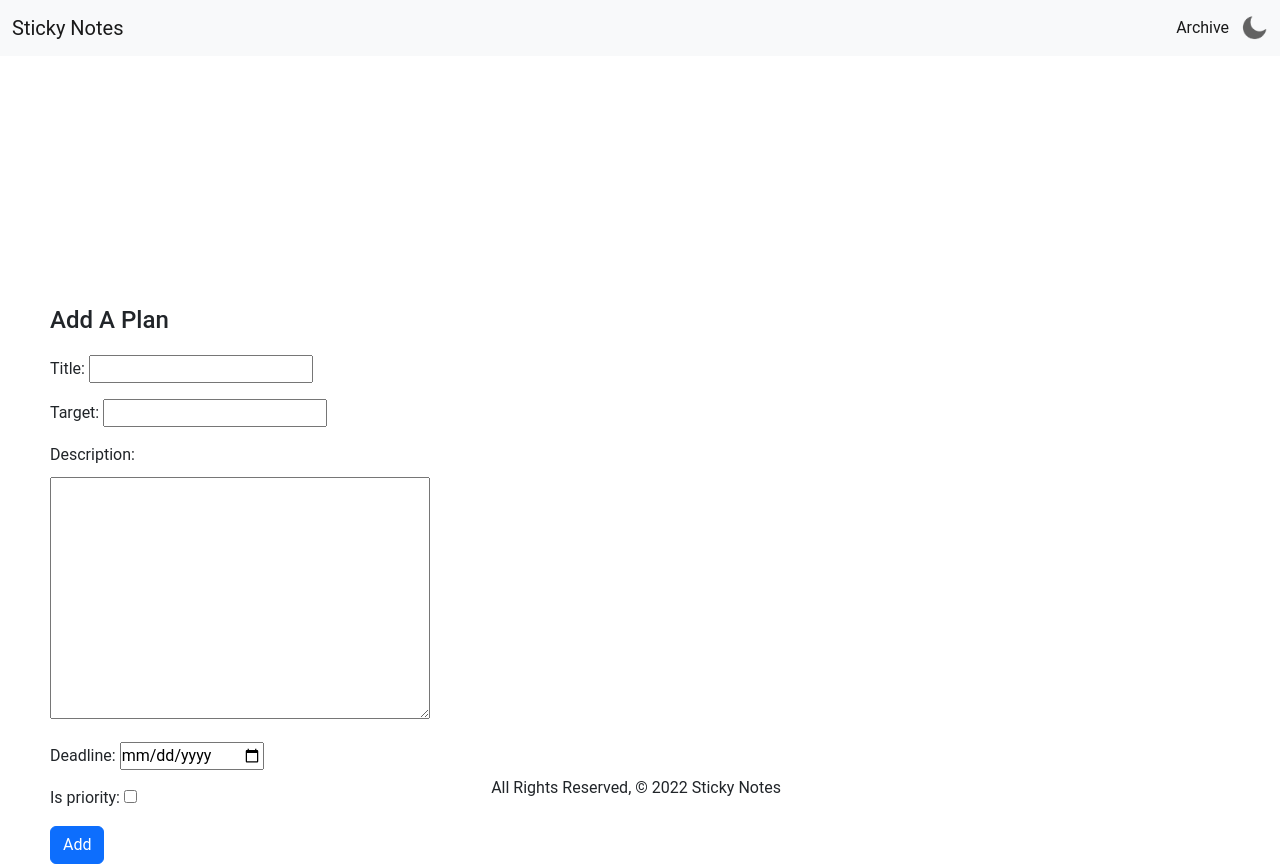
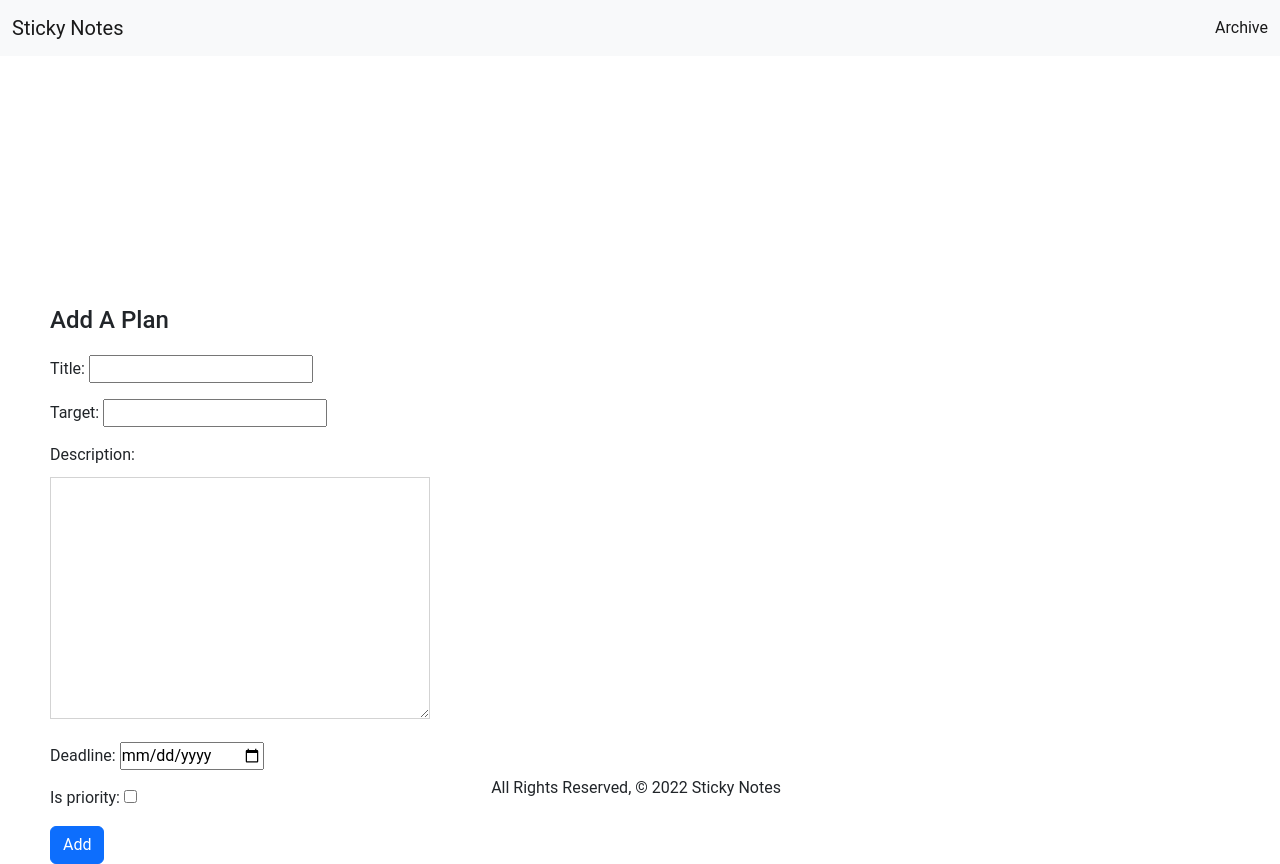
Before and after one commit to Leo-GeZhao/Tracker, a Django app: page / in a window 1280 px wide. Run offline with Django 4.2, Linux system fonts and the light colour scheme; data that the repository does not hold is empty.

Commit message:
fix description border

```diff
--- a/main_app/forms.py
+++ b/main_app/forms.py
@@ -10,7 +10,7 @@ class PlanForm(ModelForm):
         model = Plan
         fields = ['title','target','description', 'deadline', 'is_priority']
         widgets = {
-            'description': forms.Textarea(attrs = {'style' : 'margin-top:10px;'}),
+            'description': forms.Textarea(attrs = {'style' : 'margin-top:10px; border:1px solid lightgrey'}),
             "deadline": forms.DateInput(attrs = {'type' : 'date'})
         }
 
--- a/main_app/templates/base.html
+++ b/main_app/templates/base.html
@@ -20,9 +20,6 @@
           <li class="nav-item">
             <a class="nav-link active" aria-current="page" href="{% url 'archive' %}">Archive</a>
           </li>
-          <li class="nav-item">
-            <img src="../static/img/moon.png" id="icon" alt="">
-          </li>
         </ul>
         </div>
     </nav>
```
